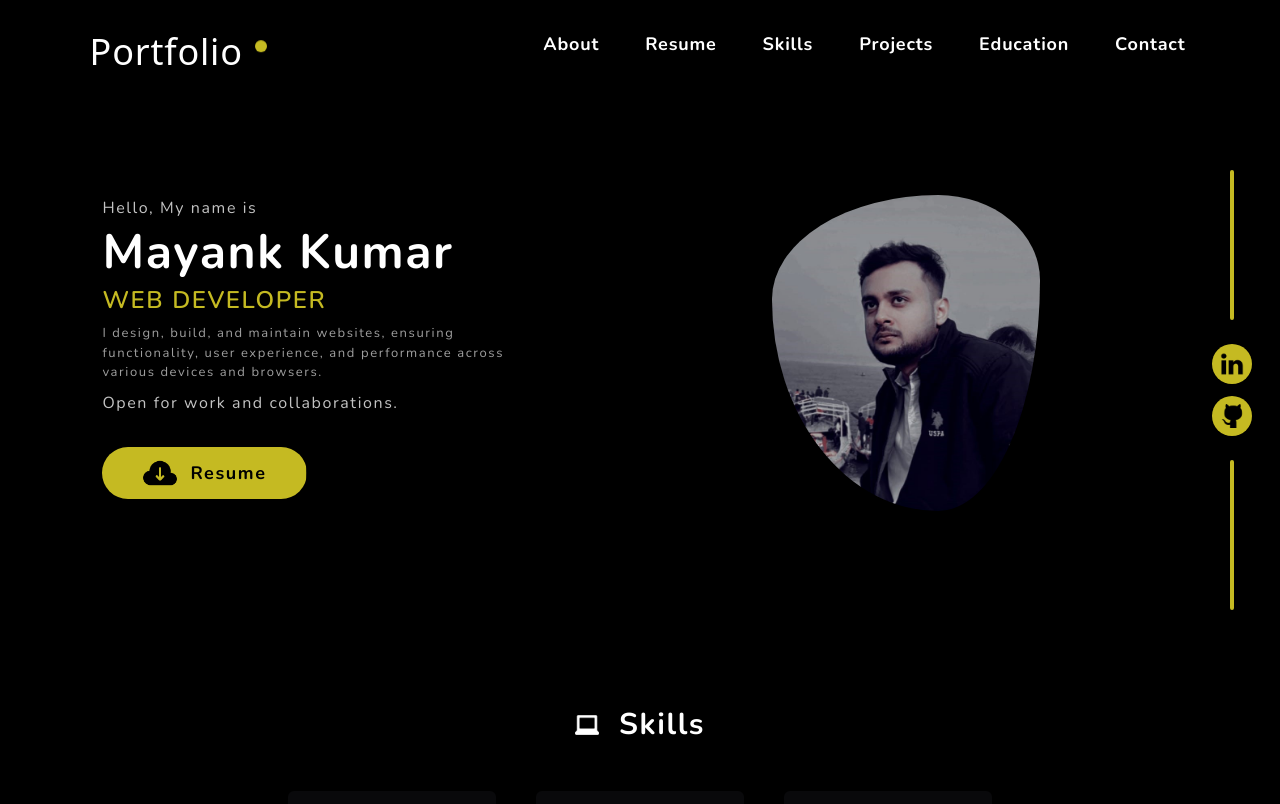
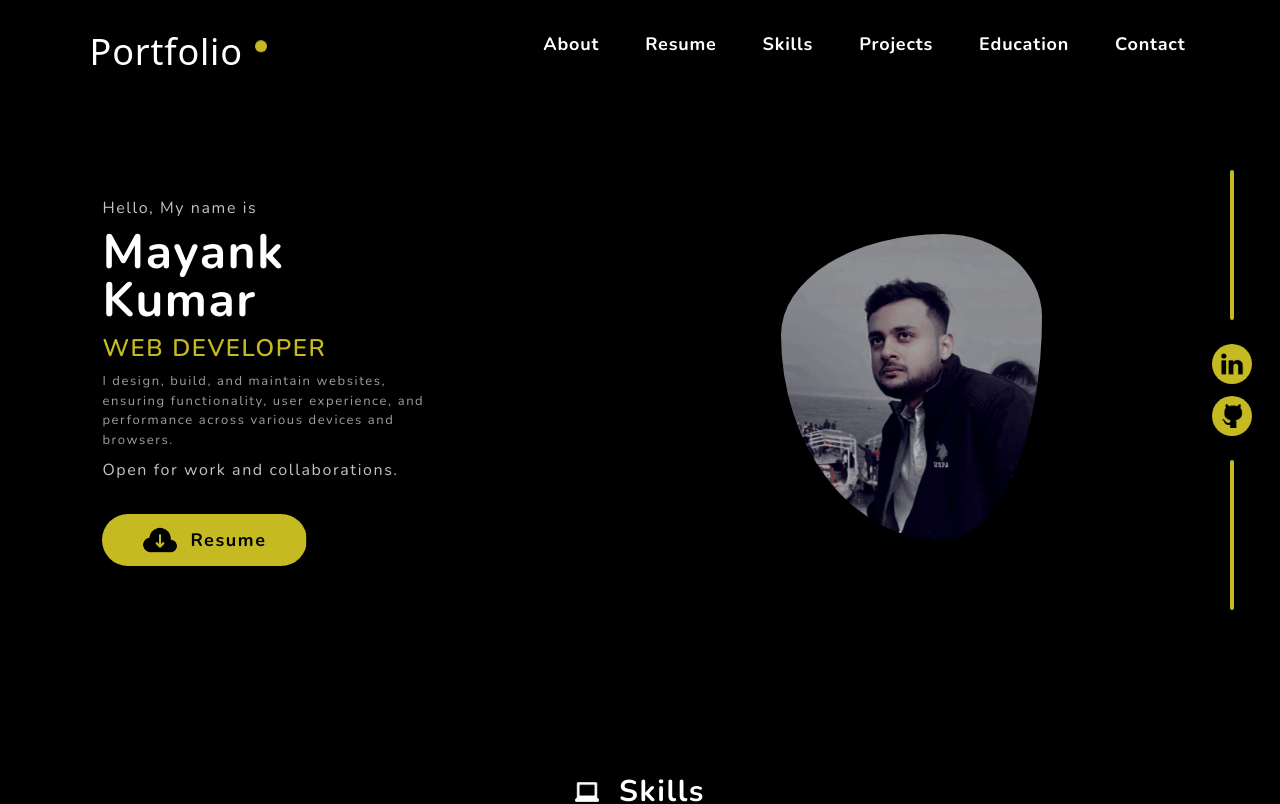
Before and after one commit to mayankkr121001/Portfolio, a React (Vite) app: page / in a window 1280 px wide. Shown: the top 804 px of the page. Built offline with nearby package versions, Linux system fonts and the light colour scheme; a web font is replaced by a local one.

Commit message:
fixed some bugs

```diff
--- a/src/component/About.jsx
+++ b/src/component/About.jsx
@@ -31,7 +31,7 @@ function About() {
         <div id='About' className='w-full font-nunito pt-[130px]'>
             <div className='tracking-widest w-[100%] mx-auto flex py-4 pl-[8%] pr-[8%]'>
                 <div className='flex flex-col items-center mbTb:items-top mbTb:flex-row mbTb:gap-[5%] xl:gap-[15%]'>
-                    <div className='mbTb:w-[50%] pt-[50px]'>
+                    <div className=' mbTb:w-[50%] pt-[50px] pr-[12%]'>
                         <h3 className='text-[#c3c3c3]'>Hello, My name is</h3>
                         <h1 className='text-5xl font-bold py-2'>Mayank Kumar</h1>
                         <h2 className='text-[#c5ba22] text-2xl font-semibold'>WEB DEVELOPER</h2>
```
